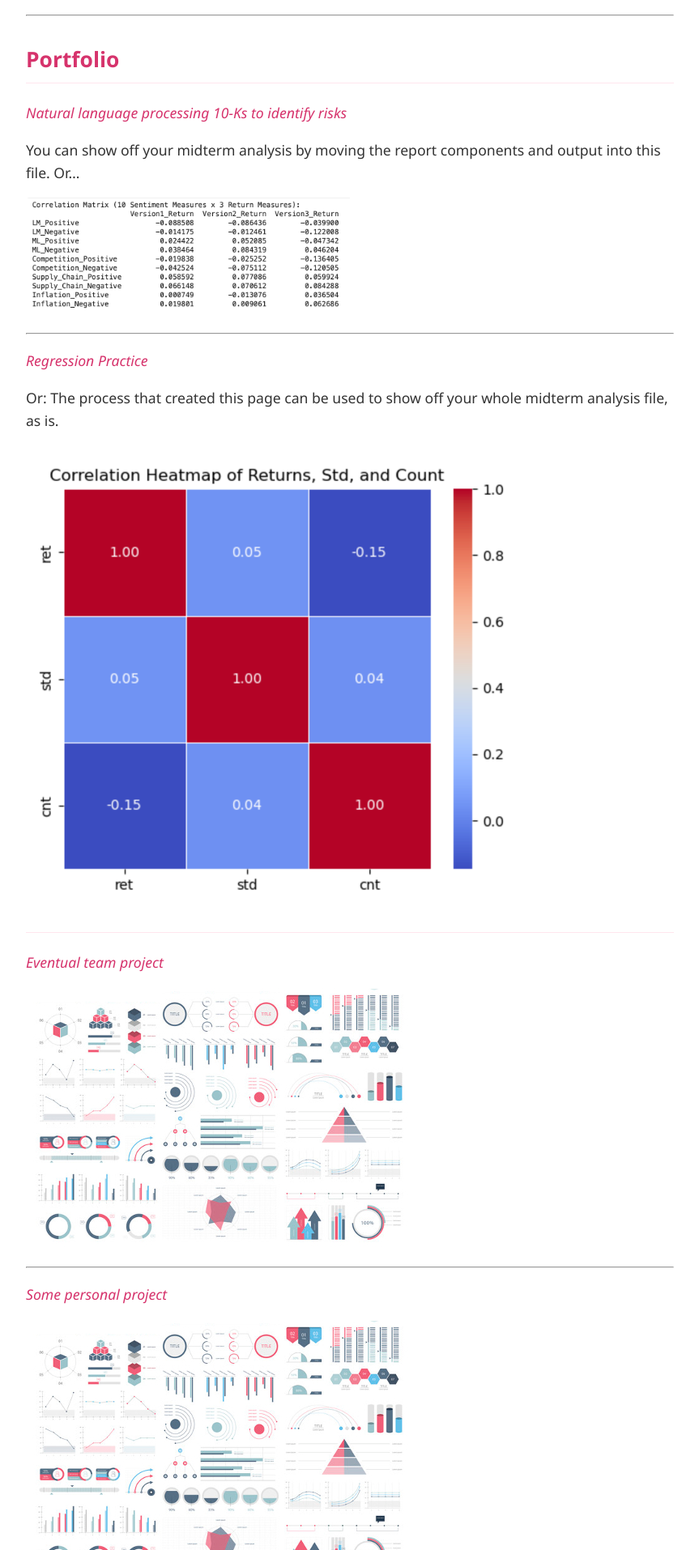
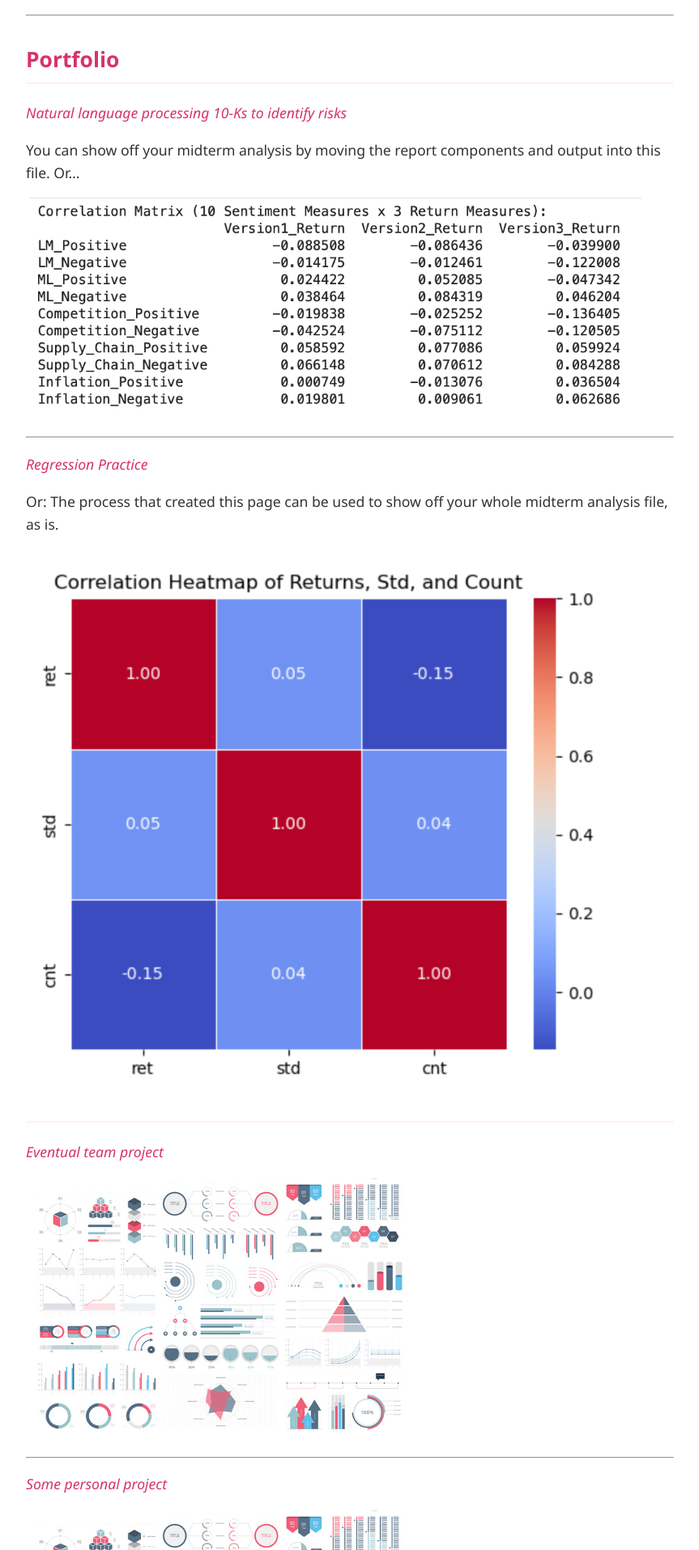
Before and after one commit to alicez01/alicez01.github.io, a Jekyll site: the page built from index.md, in a window 1280 px wide. Shown: the part 620-2534 px from the top of the page at 81% size, without its empty margins (208-1071 px from the left). Built offline with Jekyll 4.4.1, drawn with Linux system fonts in a browser that asks for light colours; our own code applies the rules of GitHub Pages for plain Markdown files.

Commit message:
Update index.md

```diff
--- a/index.md
+++ b/index.md
@@ -18,7 +18,7 @@ _**[Natural language processing 10-Ks to identify risks](midterm_summary)**_
 
 You can show off your midterm analysis by moving the report components and output into this file. Or...
 
-<img src="images/10x3_Correlation_Matrix.png" style="width: 50%; height: auto;" />
+<img src="images/10x3_Correlation_Matrix.png" style="width: 95%; height: auto;" />
 
 ---
 
@@ -26,7 +26,7 @@ _**[Regression Practice](Regression_practice)**_
 
 Or: The process that created this page can be used to show off your whole midterm analysis file, as is.
 
-<img src="images/heatmap.png" style="width: 80%; height: auto;" />
+<img src="images/heatmap.png" style="width: 95%; height: auto;" />
 ---
 
 _**[Eventual team project](https://donbowen.github.io/teamproject/)**_
```
